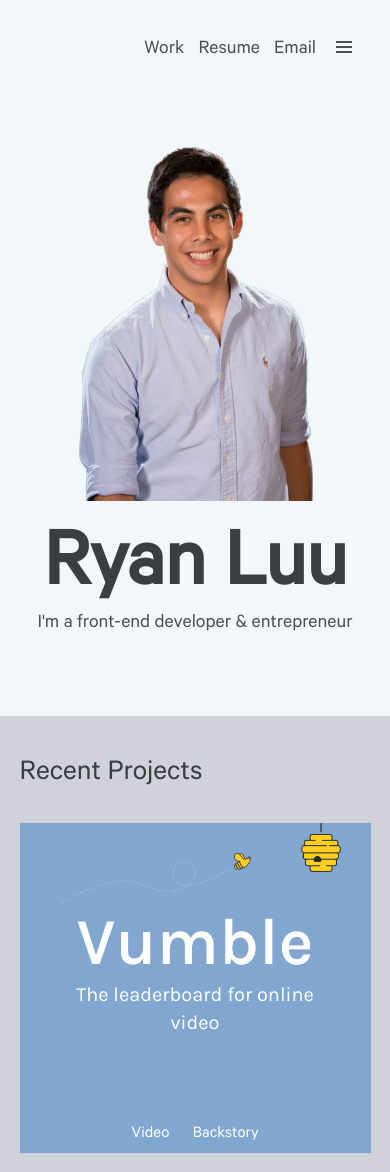
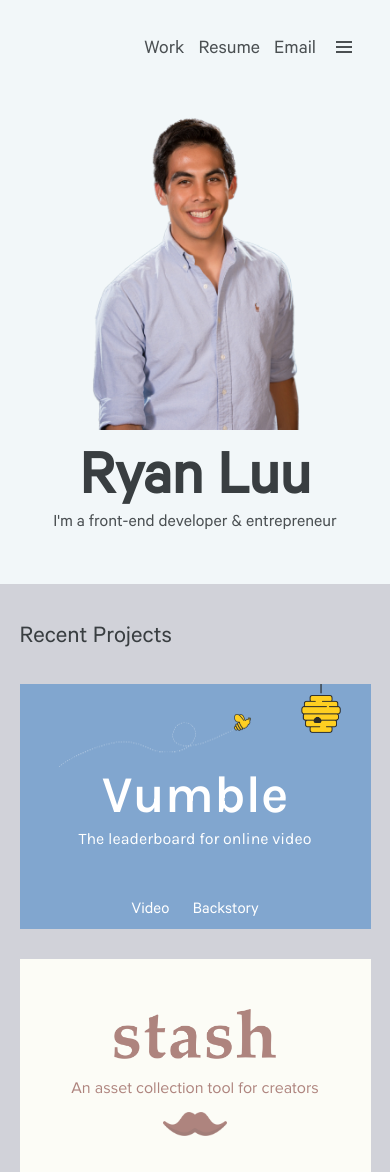
Before and after one commit to ryantluu/personal, a plain HTML site: page index.html in a window 390 px wide. Shown: the top 1172 px of the page. Drawn offline with nearby package versions, Linux system fonts and the light colour scheme; some icons are missing; files whose address does not match are found by name.

Commit message:
More Mobile Media Queries

```diff
--- a/personal.css
+++ b/personal.css
@@ -558,14 +558,73 @@ p.coming-soon{
 }
 
 @media only screen and (max-width: 480px) {
-  .link{
-    display: block;
-    margin: 20px 0px;
-    text-align: center;
-    font-size: 30px;
+  header{
+    margin-bottom: 50px;
+  }
+  a.nav-link{
+    font-size: 18px;
+  }
+
+  .headline-container{
+    margin-top: 0px;
+  }
+  .headshot{
+    width: 220px;
+    height: 330px;
+    padding-bottom: 15px;
+  }
+  h1{
+    font-size: 64px;
+  }
+  h2.title-text{
+    font-size: 52px;
+  }
+  h3{
+    font-size: 25px;
+    padding: 25px 0 20px 0;
+  }
+  h4.intro{
+    font-size: 18px;
+  }
+  h5.description{
+    font-size: 16px;
+  }
+
+  .work-inner{
+    padding-bottom: 75px;
+  }
+
+  .vumble-header{
+    padding-bottom: 40px;
+  }
+
+  .vumble-link{
+    font-size: 16px;
+  }
+
+  .stash-header {
+    padding: 35px 0 33px 0;
+  }
+
+  .stash-text{
+    background-size: 162px 50px;
+    height: 50px;
+    width: 162px;
+    padding: 15px 0;
+  }
+
+  .stash-description{
+    font-size: 15px;
+  }
+
+  .stash-logo{
+    margin-top: 10px;
   }
 }
 
 
+
+
+
 /*DARK BLUE Hex - #153B50 */
 /*LIGHT GRAY HEX - #EDF2F4 */
```
